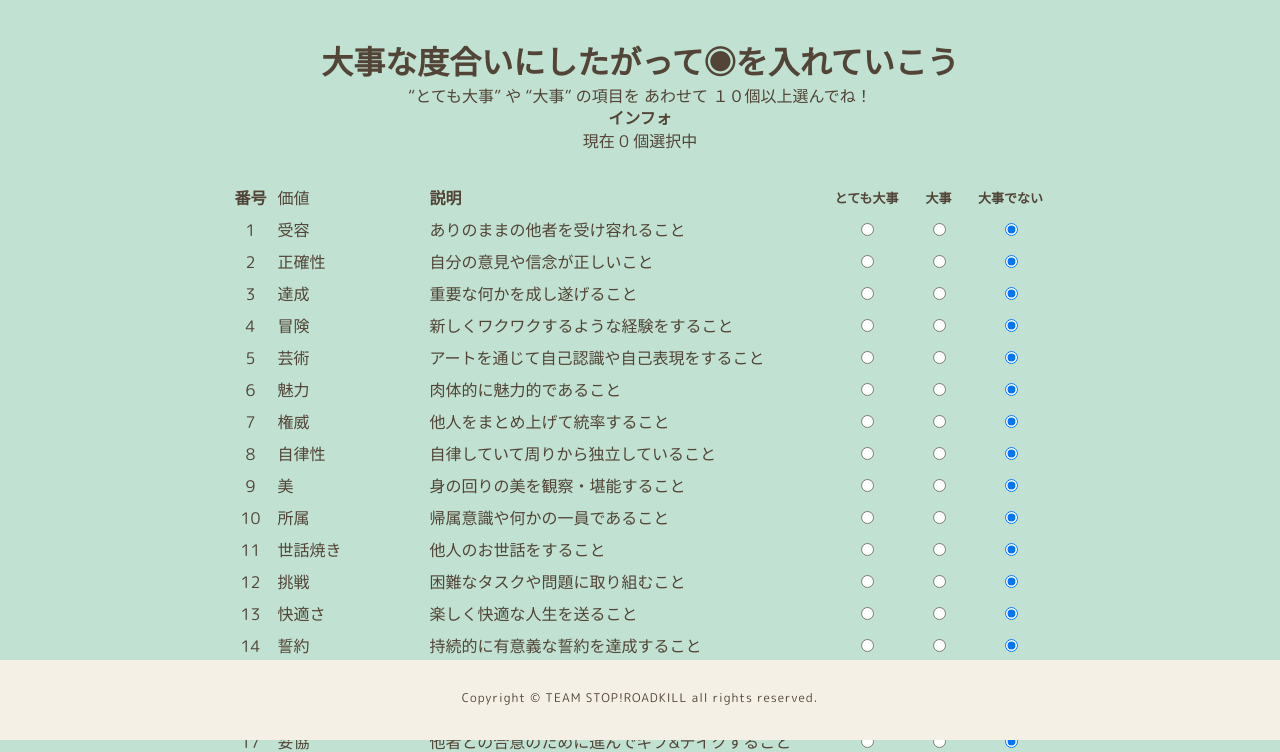
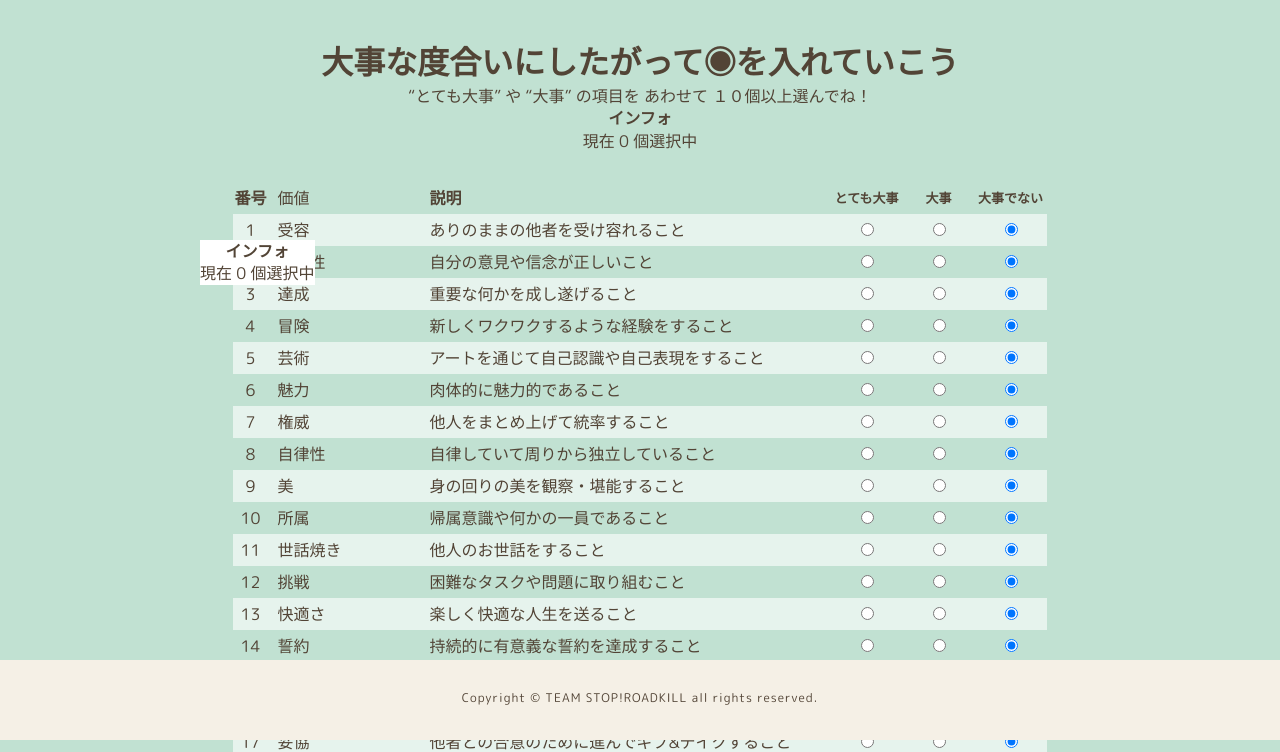
Before and after one commit to t-mitomi/myvalues, a Flask app: page /page2 in a window 1280 px wide. Shown: the part 60-812 px from the top of the page. Run offline with Flask 2, Linux system fonts and the light colour scheme; the visitor is signed in with stand-in values (Sample User, id 1); data comes from the database, SQL or seed files in the repository; some libraries are stand-ins or nearby versions.

Commit message:
白抜きを CSSで復元？

```diff
--- a/static/css/style.css
+++ b/static/css/style.css
@@ -180,13 +180,13 @@ li{
     margin-right: auto;
 }
 
-.first-list table td{
+.first-list tbody td,.first-list tbody th{
 
-    background: #C1E1D2;
+    background: #e6f3ed;
 
 }
 
-.first-list table tr:nth-child(even) td {
+.first-list table tr:nth-child(even) td,.first-list table tr:nth-child(even) th {
 	background: #C1E1D2;
 }
 
@@ -351,3 +351,10 @@ box-shadow:  2px 2px 5px #dad6cd;
              /* -2px -2px 5px #fffff0; */
 padding: 3px 5px 5px;
 }
+
+.fixedmsg{
+    background-color: #fff;
+    position:fixed;
+    top: 300px;
+    left:200px;
+}
--- a/static/js/common.js
+++ b/static/js/common.js
@@ -34,4 +34,9 @@ $(function(){
             $row.insertAfter($row_next);
         }
     });
+
+
+
+
+
 });
--- a/templates/page2.html
+++ b/templates/page2.html
@@ -10,6 +10,10 @@
             <form action="/page2" id="list100form" method="post">
                 <p>“とても大事” や “大事” の項目を あわせて １０個以上選んでね！</p>
                 <div id="info">
+                    <h4>インフォ</h4>
+                    <p class="msgarea">“とても大事” や “大事” の項目を あわせて １０個以上選んでね！</p>
+                </div>
+                <div id="info" class="fixedmsg">
                     <h4>インフォ</h4>
                     <p class="msgarea">“とても大事” や “大事” の項目を あわせて １０個以上選んでね！</p>
                 </div>
```
